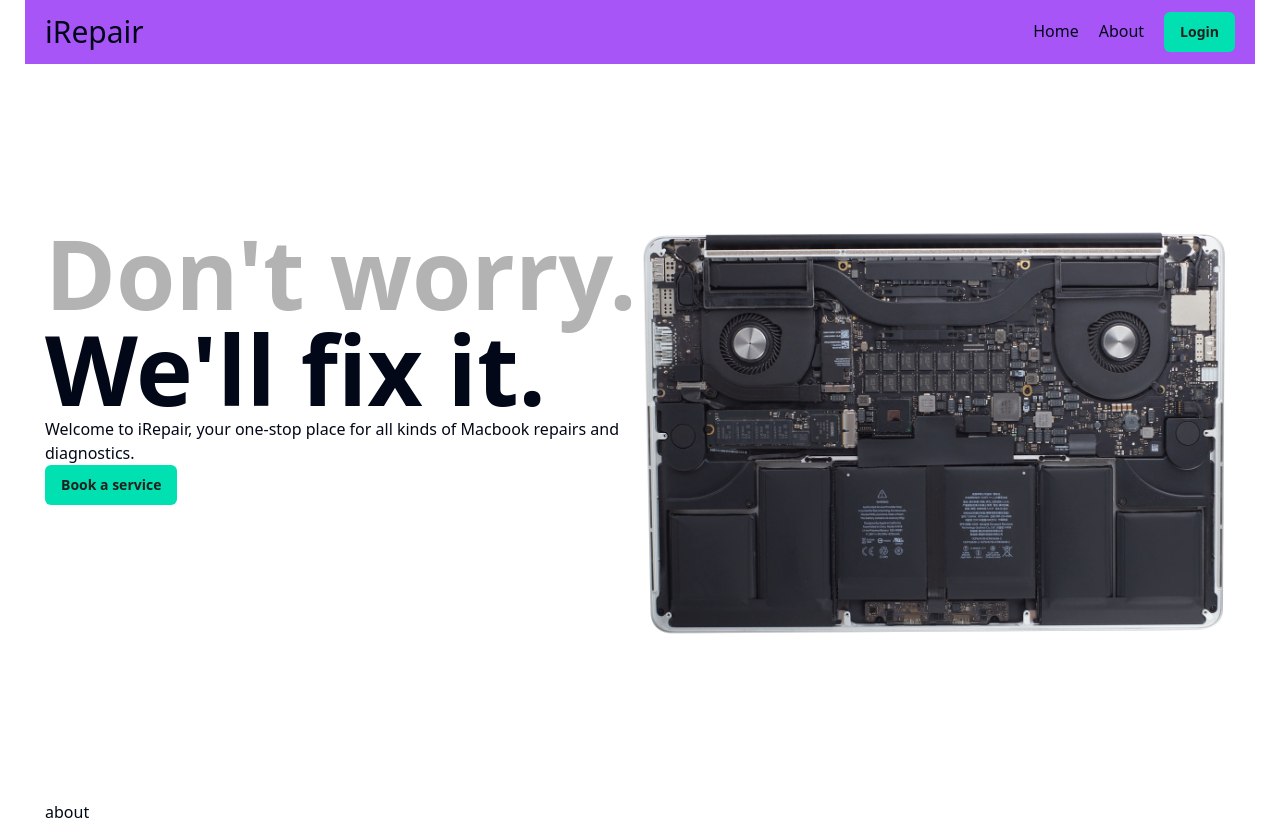
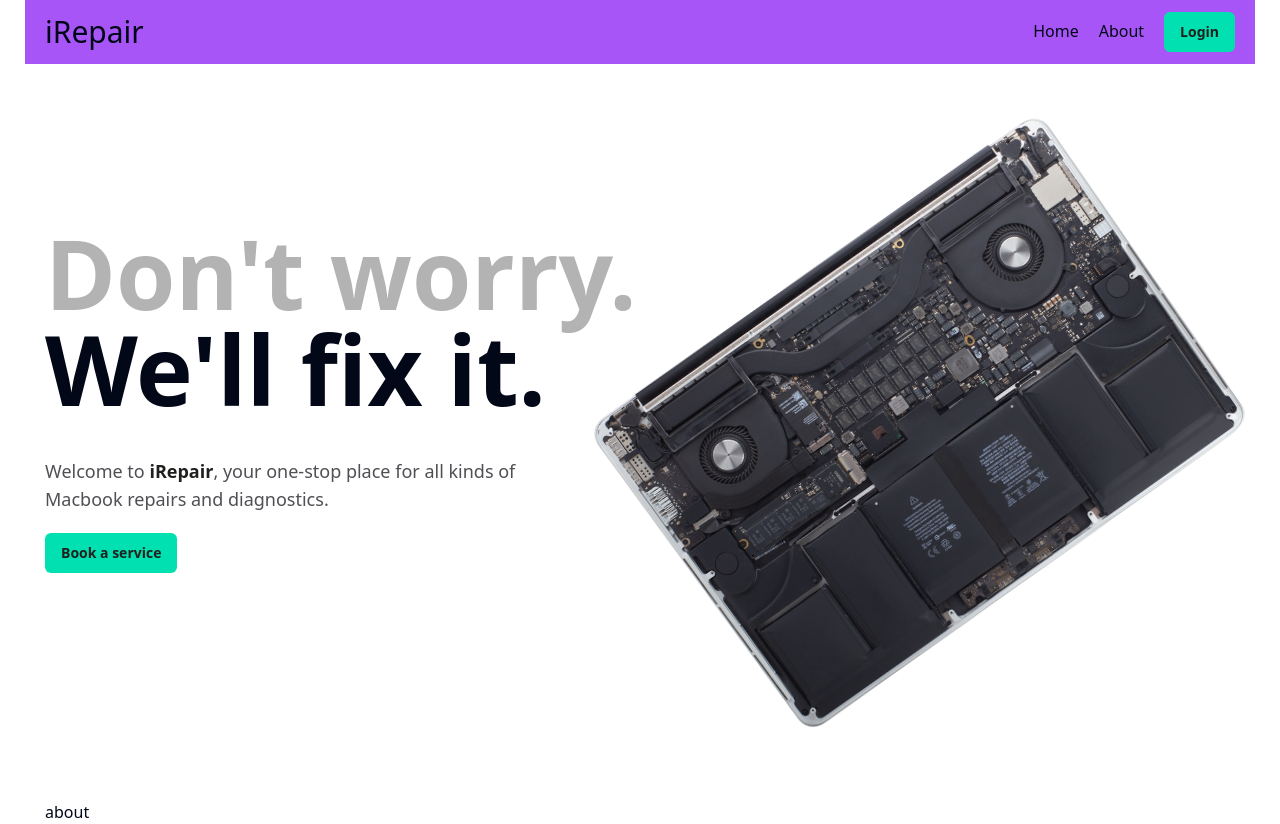
Before and after one commit to alif819015/responsive-landing-page-with-framer-motion, a React (Vite) app: page / in a window 1280 px wide. Built offline with nearby package versions, Linux system fonts and the light colour scheme.

Commit message:
modify hero section

```diff
--- a/src/home/HeroSection.tsx
+++ b/src/home/HeroSection.tsx
@@ -4,21 +4,21 @@ import macbook from '@/assets/images/macbook-exposed.png'
 
 const HeroSection = () => {
   return (
-    <Container className="h-[calc(100vh-64px)] grid grid-cols-2 place-content-center">
+    <Container className="h-[calc(100vh-64px)] grid grid-cols-1 lg:grid-cols-2 place-content-center">
       <div>
-        <h1 className="text-8xl font-bold">
+        <h1 className="text-8xl font-bold text-nowrap">
           <span className="text-gray">Don't worry.</span>
           <br />
           <span>We'll fix it.</span>
         </h1>
-        <p>
-          Welcome to <span>iRepair</span>, your one-stop place for all kinds of{" "}
+        <p className="text-dark-gray max-w-[50ch] mt-10 mb-5 text-lg">
+          Welcome to <span className="text-primary-foreground font-semibold">iRepair</span>, your one-stop place for all kinds of{" "}
           <span>Macbook repairs</span> and diagnostics.
         </p>
         <Button>Book a service</Button>
       </div>
-      <div>
-        <img src={macbook} alt="" />
+      <div className="w-3/4 lg:w-full mx-auto">
+        <img className="-rotate-[35deg] h-[95%] object-contain" src={macbook} alt="" />
       </div>
     </Container>
   );
--- a/src/pages/about/About.tsx
+++ b/src/pages/about/About.tsx
@@ -1,10 +1,5 @@
-
 const About = () => {
-    return (
-        <div>
-            <h1>about</h1>
-        </div>
-    );
+  return <div></div>;
 };
 
 export default About;
```
